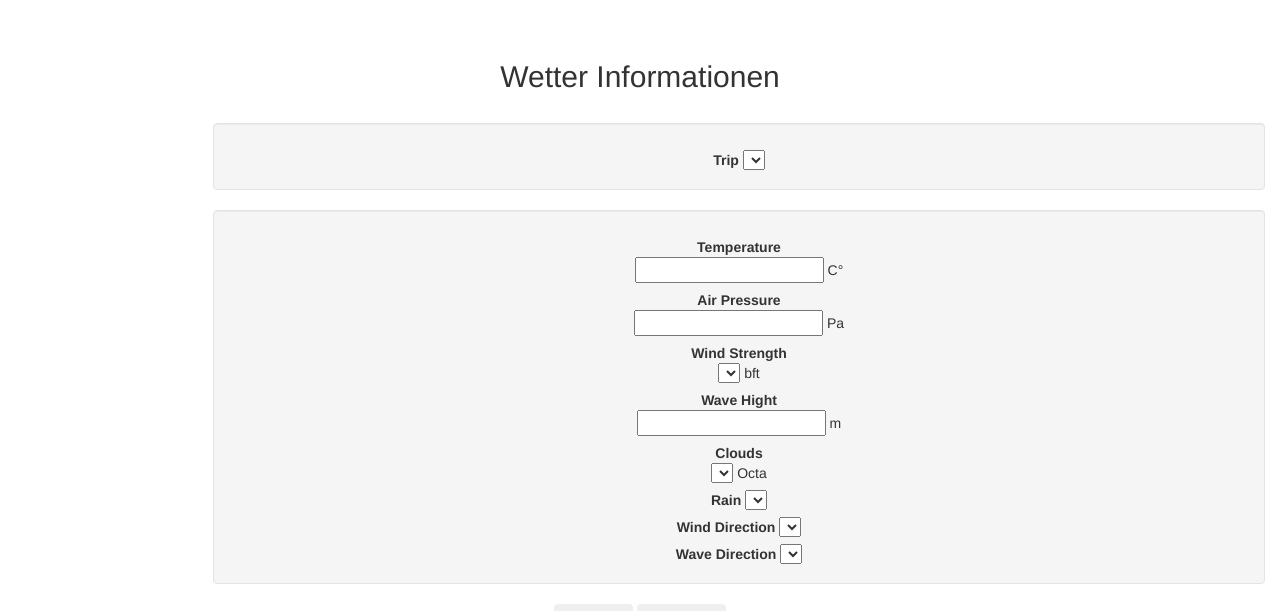
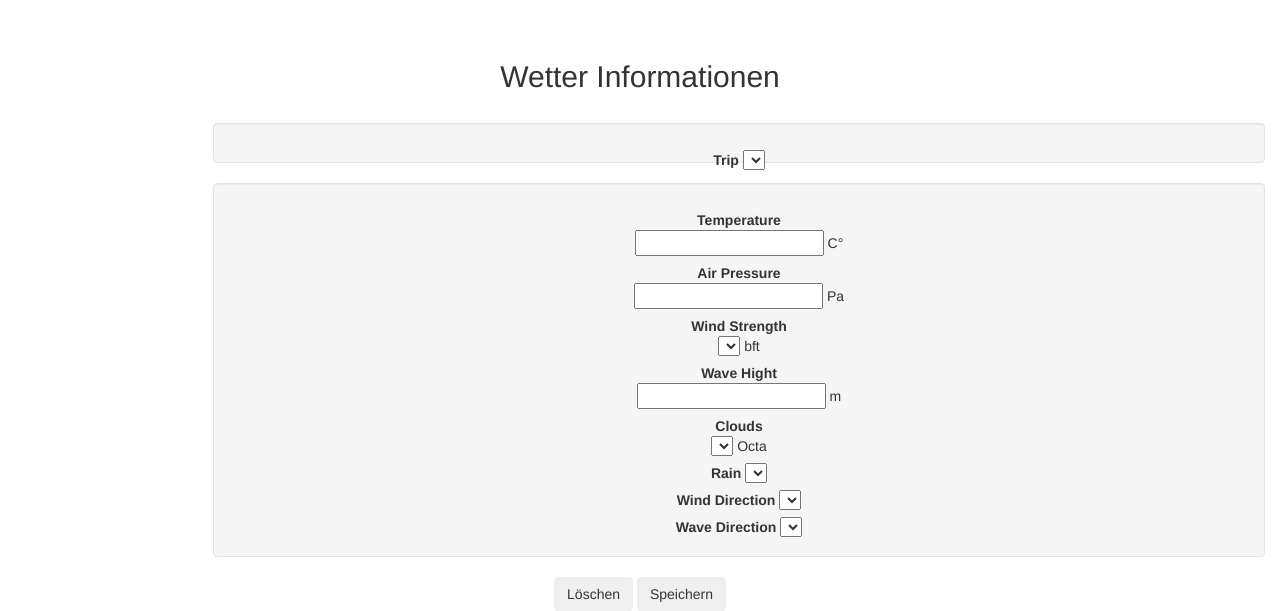
Before and after one commit to casherart/WebtechGroup8, a PHP site: page /app_weather.php in a window 1280 px wide. Shown: the part 198-809 px from the top of the page. Run offline with PHP 8.4, Linux system fonts and the light colour scheme; data that the repository does not hold is empty; some libraries are stand-ins or nearby versions.

Commit message:
fixed div

```diff
--- a/site/app_weather.php
+++ b/site/app_weather.php
@@ -58,7 +58,7 @@ include('database_library.php');
                  <form id="appForm" class="form-horizontal" onsubmit="return handleWeatherForm($(this).serialize());">
                  	<input type="hidden" id="wId" name="wId" value="">
                     <div class="container-fluid">
-                    	<div class="row well" style="margin-left: 15%;">
+                    	<div class="row well" style="margin-left: 15%; height: 30px;">
                             <div class="span4">
                                 <div class="control-group">
                                 	<label class="control-label padding-right10">Trip</label>
```
